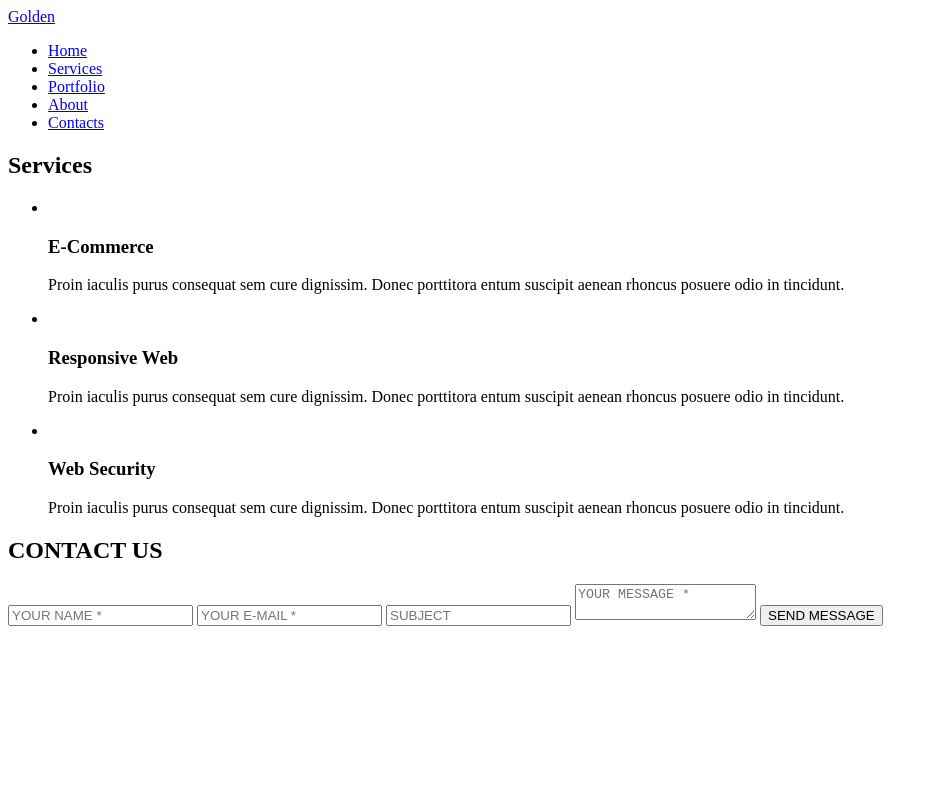
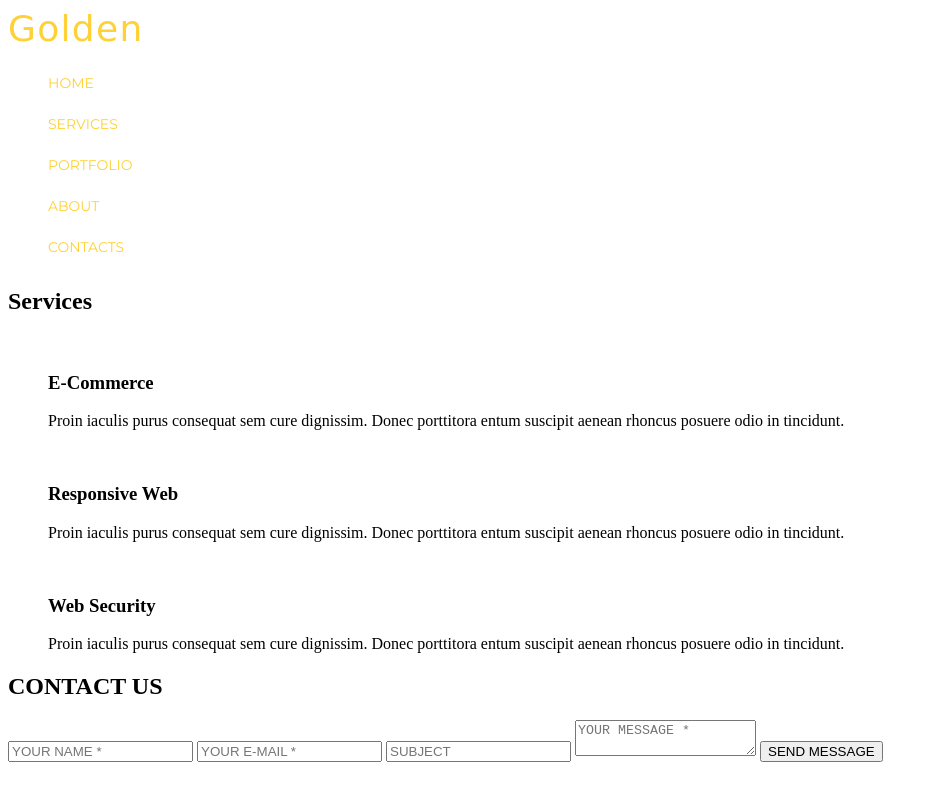
Before and after one commit to gladja/FE_18_04_08_25-golden, a plain HTML site: page index.html in a window 1280 px wide. Shown: the whole page, without its empty margins (0-938 px from the left). Drawn offline with Linux system fonts and the light colour scheme; a web font is replaced by a local one.

Commit message:
header style

```diff
--- a/css/style.css
+++ b/css/style.css
@@ -4,3 +4,28 @@
     --header-text-btn-img: #FED136;
     --main-text: #777777;
 }
+
+ul {
+    list-style: none;
+}
+
+.header a {
+    color: var(--header-text-btn-img);
+    text-decoration: none;
+}
+
+.header-logo {
+  font-family: "Bilbo Swash Caps", cursive;
+  font-size: 36px;
+  line-height: 1.14;
+  font-weight: 400;
+  letter-spacing: 1.3px;
+}
+
+.header-nav {
+    font-family: "Montserrat", sans-serif;
+    text-transform: uppercase;
+    font-size: 14px;
+    line-height: 2.93;
+    font-weight: 400;
+}
```
